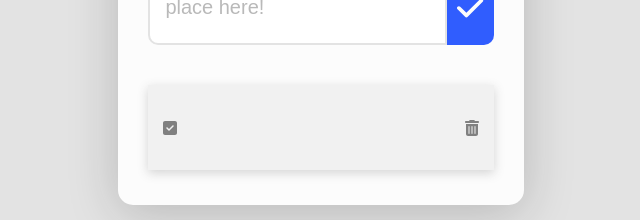
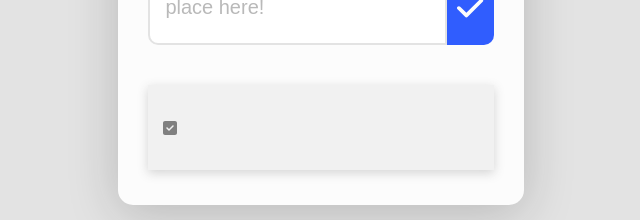
Before and after one commit to rodrigoaraujo7/reactjs-todo-list, a React (Vite) app: page / in a window 1280 px wide. Both pictures are taken after a click on the button 789 px from the left and 460 px from the top of the page. Shown: the part 403-623 px from the top of the page, without its empty margins (319-959 px from the left). Built offline with nearby package versions, Linux system fonts and the light colour scheme.

Commit message:
add itemList to a new component

```diff
--- a/src/App.tsx
+++ b/src/App.tsx
@@ -1,4 +1,4 @@
-import { useState } from 'react'
+import { useEffect, useState } from 'react'
 
 import { Container, GlobalStyle } from './globalStyles';
 import {
@@ -7,11 +7,7 @@ import {
   HeaderContainer,
   InputContainer,
   InputText,
-  InputButton,
-  TodoItemGrid,
-  TodoItemContainer,
-  TodoItemTitle,
-  TodoItemContent
+  InputButton
 } from "./style";
 
 import { FontAwesomeIcon } from '@fortawesome/react-fontawesome'; // fontAwesome
@@ -22,6 +18,8 @@ import {
   faTrashCan
 } from '@fortawesome/free-solid-svg-icons'; // fontAwesome Icons
 
+import { ItemList } from './components/ItemList';
+
 const App = () => {
   // read input-text value!
   const [itemName, setItemName] = useState();
@@ -31,13 +29,6 @@ const App = () => {
   const [todoItem, setTodoItem] = useState<any[]>([]);
   const createNewTodoItem = () => {
       setTodoItem([itemName, ...todoItem])
-  }
-
-  // check item
-  const [isChecked, setIsChecked] = useState(false)
-
-  const handleCheckItem = () => {
-      setIsChecked(current => !current)
   }
 
   return (
@@ -56,20 +47,7 @@ const App = () => {
         </HeaderContainer>
 
         {/* Todo List */}
-        <TodoItemGrid style={{ height: '70%' }}>
-            {todoItem.map(item => (
-              <TodoItemContainer>
-                <TodoItemContent>
-                  <FontAwesomeIcon icon={faSquareCheck as IconProp} onClick={handleCheckItem} />
-                  <TodoItemTitle style={{
-                      textDecoration: isChecked ? 'line-through' : 'none',
-                      color: isChecked ? '#B0B0B0' : '#808080'
-                  }}>{item}</TodoItemTitle>
-                </TodoItemContent>
-                <FontAwesomeIcon icon={faTrashCan as IconProp} />
-              </TodoItemContainer>
-            ))}
-        </TodoItemGrid>
+        {todoItem.map(item => <ItemList name={item} />)}
     </Container>
   )
 }
--- a/src/components/ItemList/index.tsx
+++ b/src/components/ItemList/index.tsx
@@ -1,4 +1,8 @@
-import { Container, Title } from './style'
+import {
+    TodoItemGrid,
+    TodoItemContainer,
+    TodoItemTitle,
+} from './style'
 
 import { FontAwesomeIcon } from '@fortawesome/react-fontawesome'; // fontAwesome
 import { IconProp } from '@fortawesome/fontawesome-svg-core'; // fontAwesome Props
@@ -7,7 +11,7 @@ import { faSquareCheck, faTrashCan } from '@fortawesome/free-solid-svg-icons'; /
 import { useState } from 'react';
 
 type ItemListProps = {
-    name: string
+    name: string | any[]
 }
 
 export const ItemList = (props: ItemListProps) => {
@@ -18,12 +22,14 @@ export const ItemList = (props: ItemListProps) => {
     }
 
     return (
-        <Container>
-            <FontAwesomeIcon icon={faSquareCheck as IconProp} onClick={handleCheckItem} />
-            <Title style={{
-                textDecoration: isChecked ? 'line-through' : 'none',
-                color: isChecked ? '#B0B0B0' : '#808080'
-            }}>{props.name}</Title>
-        </Container>
+        <TodoItemGrid>
+            <TodoItemContainer>
+                <FontAwesomeIcon icon={faSquareCheck as IconProp} onClick={handleCheckItem} />
+                <TodoItemTitle style={{
+                    textDecoration: isChecked ? 'line-through' : 'none',
+                    color: isChecked ? '#B0B0B0' : '#808080'
+                }}>{props.name}</TodoItemTitle>
+            </TodoItemContainer>
+        </TodoItemGrid>
     )
 }
--- a/src/components/ItemList/style.ts
+++ b/src/components/ItemList/style.ts
@@ -1,14 +1,19 @@
 import styled from 'styled-components';
 
-export const Container = styled.div`
+export const TodoItemGrid = styled.div`
+    display: grid;
+    grid-template-columns: repeat(1, auto);
+`
+
+export const TodoItemContainer = styled.div`
     display: flex;
     align-items: center;
 
     width: 100%;
-    height: 85px;
+    height: 5.3125rem;
 
-    padding: 0 15px 0;
-    margin-top: 15px;
+    padding: 0 0.9375rem 0;
+    margin-top: 0.9375rem;
 
     background-color: #F1F1F1;
     box-shadow: 0 2.5px 10px #3C3C3C35;
@@ -16,9 +21,14 @@ export const Container = styled.div`
     color: #808080;
 `
 
-export const Title = styled.h2`
-    font-size: 20px;
+export const TodoItemTitle = styled.h2`
+    font-size: 1.25rem;
     font-weight: 500;
 
-    margin-left: 10px;
+    margin-left: 0.625rem;
+
+    white-space: nowrap;
+    overflow: hidden;
+    text-overflow: ellipsis;
+    max-width: 14.6875rem;
 `
--- a/src/style.ts
+++ b/src/style.ts
@@ -85,43 +85,3 @@ export const InputButton = styled.button`
 
     cursor: pointer;
 `
-
-// Todo item
-export const TodoItemGrid = styled.div`
-    display: grid;
-    grid-template-columns: repeat(1, auto);
-`
-
-export const TodoItemContainer = styled.div`
-    display: flex;
-    justify-content: space-between;
-    align-items: center;
-
-    width: 100%;
-    height: 5.3125rem;
-
-    padding: 0 0.9375rem 0;
-    margin-top: 0.9375rem;
-
-    background-color: #F1F1F1;
-    box-shadow: 0 2.5px 10px #3C3C3C35;
-
-    color: #808080;
-`
-
-export const TodoItemContent = styled.div`
-    display: flex;
-    align-items: center;
-`
-
-export const TodoItemTitle = styled.h2`
-    font-size: 1.25rem;
-    font-weight: 500;
-
-    margin-left: 0.625rem;
-
-    white-space: nowrap;
-    overflow: hidden;
-    text-overflow: ellipsis;
-    max-width: 14.6875rem;
-`
```
